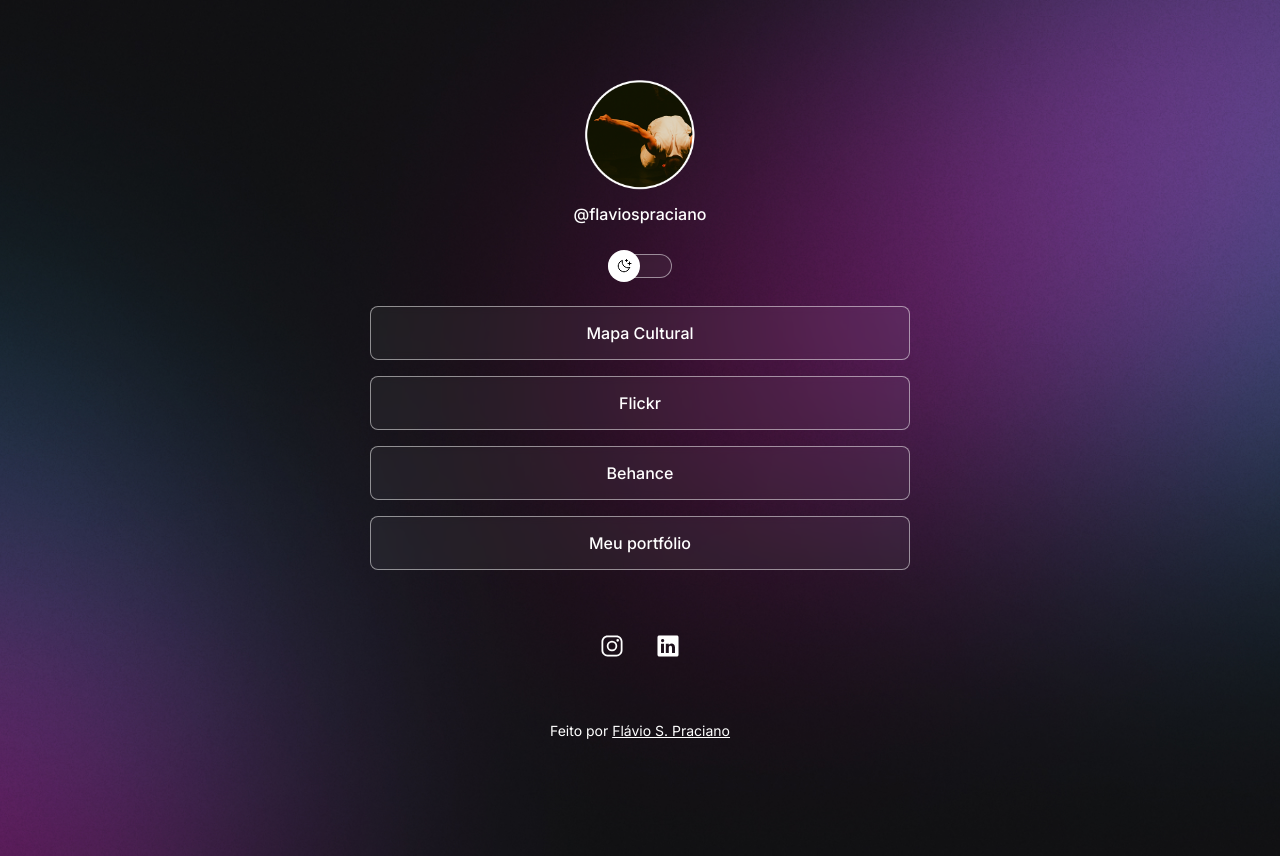
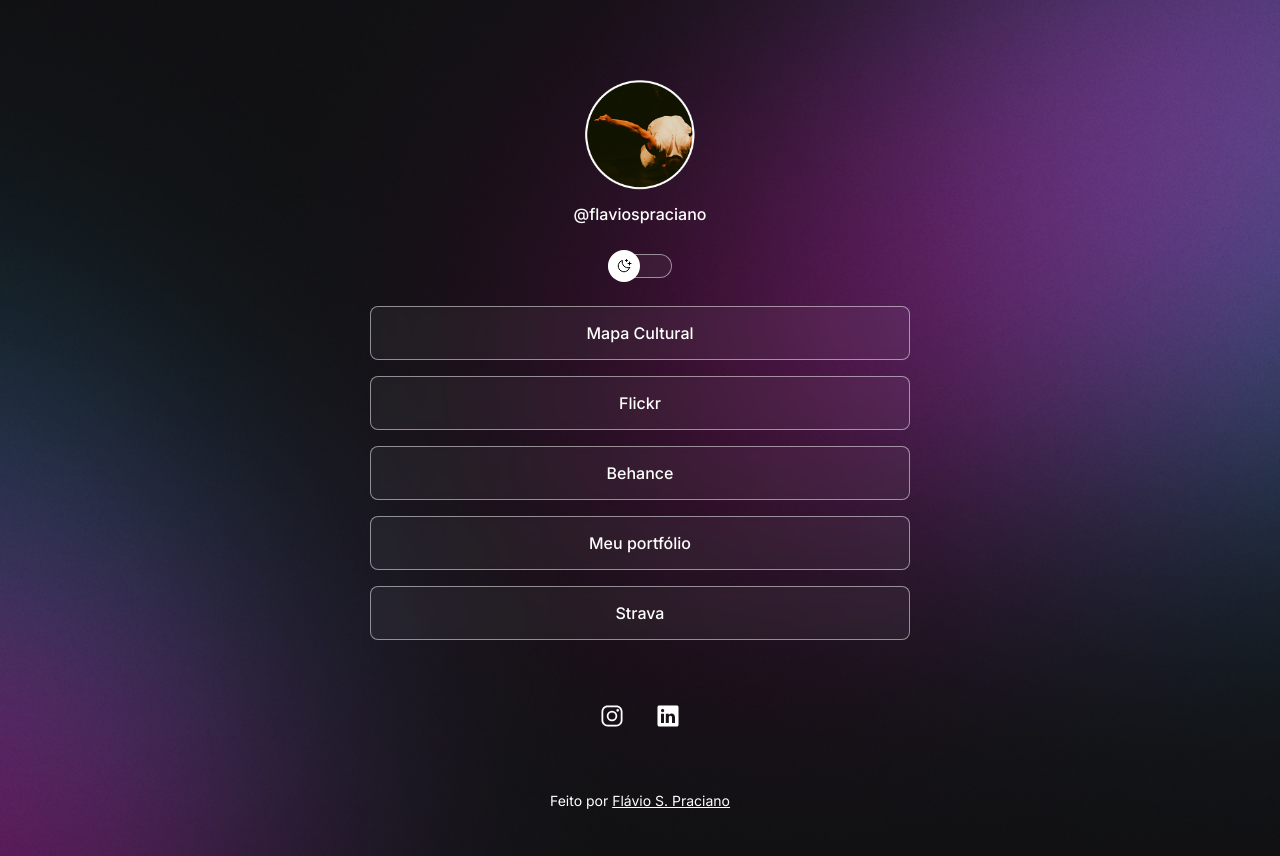
Before and after one commit to FlavioSPraciano/Fl-vio-Praciano, a plain HTML site: page Desktop/PROGRAMACAO/Script/devlinks-main/index.html in a window 1280 px wide. Drawn offline with nearby package versions, Linux system fonts and the light colour scheme.

Commit message:
adicionei o strava

```diff
--- a/Desktop/PROGRAMACAO/Script/devlinks-main/index.html
+++ b/Desktop/PROGRAMACAO/Script/devlinks-main/index.html
@@ -9,7 +9,7 @@
   <meta charset="UTF-8" />
   <meta http-equiv="X-UA-Compatible" content="IE=edge" />
   <meta name="viewport" content="width=device-width, initial-scale=1.0" />
-  <title>DevLinks</title>
+  <title>Flávio S. Praciano</title>
   <link rel="stylesheet" href="style.css" />
 </head>
 
@@ -42,6 +42,10 @@
       <li>
         <a href="https://www.behance.net/gallery/182323251/Portfolio" target="_blank">Meu portfólio</a>
       </li>
+
+      <li>
+        <a href="https://strava.app.link/JvGPwZAhuMb" target="_blank">Strava</a>
+      </li>
       </li>
     </ul>
     <div id="social-links">
```
